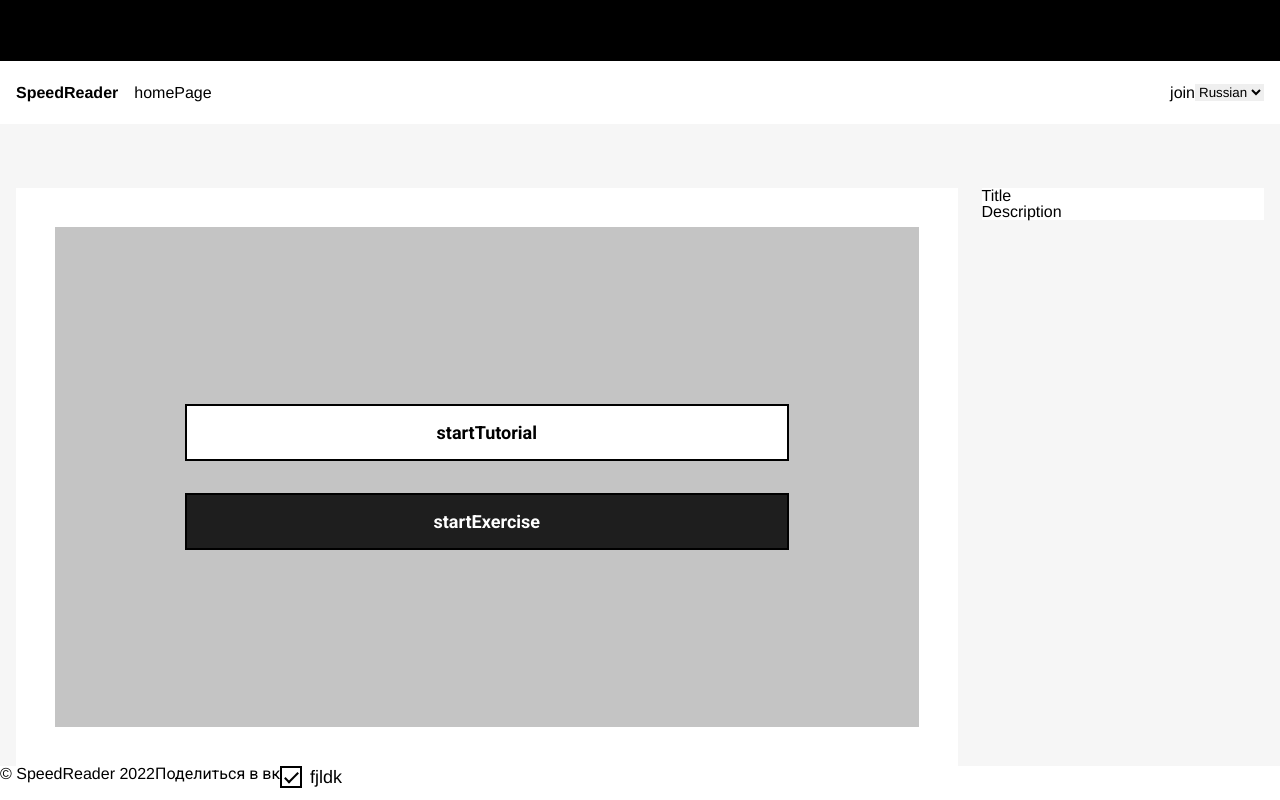
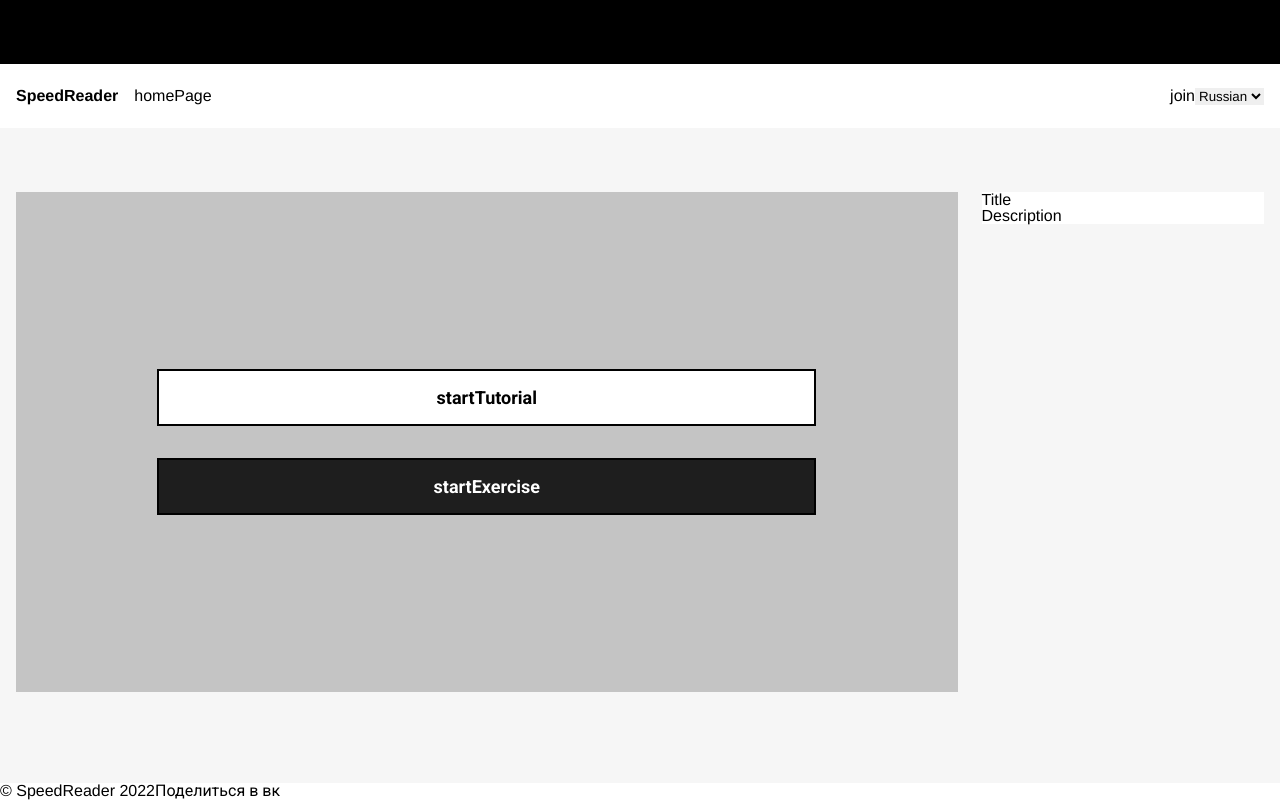
Before and after one commit to gasheva/Speed_Reader, a Vue app: page /exercises/shulte-table in a window 1280 px wide. Built offline with nearby package versions, Linux system fonts and the light colour scheme; a web font is replaced by a local one.

Commit message:
feat: can reorder MainSectionWrapper.vue

```diff
--- a/src/assets/scss/_custom.scss
+++ b/src/assets/scss/_custom.scss
@@ -108,7 +108,7 @@ a {
   margin-bottom: auto;
 }
 
-.section-tile{
+.section-right, .section-left{
   width: 30%;
   height: fit-content;
   background-color: white;
--- a/src/components/app/MainSectionWrapper.vue
+++ b/src/components/app/MainSectionWrapper.vue
@@ -1,18 +1,8 @@
 <template>
     <div class="section container">
-        <div v-if="isVisible('left')"
-             class="section-tile">
-            <slot name="left-tile"/>
-        </div>
-        <div v-if="isVisible('main')"
-             class="section-main">
-            <div class="main-section">
-                <slot/>
-            </div>
-        </div>
-        <div v-if="isVisible('right')"
-             class="section-tile">
-            <slot name="right-tile"/>
+        <div v-for="part in parts"
+             :class="['section-'+part]">
+            <slot :name="part+'-tile'"></slot>
         </div>
     </div>
 </template>
@@ -34,10 +24,4 @@ const props = defineProps({
         }
     }
 });
-
-
-const isVisible = (val: string) => {
-    return props.parts?.includes(val);
-};
-
 </script>
--- a/src/components/app/Navigation/BurgerButton.vue
+++ b/src/components/app/Navigation/BurgerButton.vue
@@ -21,7 +21,6 @@ export default {
         watch(isActive, () => {
             store.commit('setSidebarVisible', isActive);
         });
-        let {isScreenSmall} = useBreakpoint();
         return {
             toggleSidebar, isActive
         };
--- a/src/components/app/TheFooter.vue
+++ b/src/components/app/TheFooter.vue
@@ -4,7 +4,6 @@
             © SpeedReader 2022
         </div>
         <a class="link link--hover-underline footer__share" href="#">Поделиться в вк </a>
-        <input-checkbox label="fjldk"/>
     </footer>
 </template>
 
--- a/src/components/components/Exercises/ExerciseContainer.vue
+++ b/src/components/components/Exercises/ExerciseContainer.vue
@@ -1,5 +1,6 @@
 <template>
-    <main-section-wrapper :parts="['main', 'right']">
+    <main-section-wrapper :parts="parts">
+        <template #main-tile>
             <exercise-start
                     v-show="isStartPageVisible"
                     @startTutorial="startTutorialHandler"
@@ -14,7 +15,7 @@
                     @restart="restartHandler"
                     @goToExercises="goToExercisesHandler"
             />
-
+        </template>
         <template #right-tile>
             <p>Title</p>
             <p>Description</p>
@@ -34,8 +35,9 @@ import ExerciseEnd from '@/components/components/Exercises/ExerciseEnd.vue';
 import {computed, defineAsyncComponent, ref} from 'vue';
 import {useRouter} from 'vue-router';
 import MainSectionWrapper from '@/components/app/MainSectionWrapper.vue';
+import {useBreakpoint} from '@/composable/breakpoint';
 
-const ShulteTable = defineAsyncComponent(() => import('@/components/components/Exercises/ShulteTable/ShulteTable.vue'))
+const ShulteTable = defineAsyncComponent(() => import('@/components/components/Exercises/ShulteTable/ShulteTable.vue'));
 
 const router = useRouter();
 
@@ -43,8 +45,8 @@ const exercisesComponents = {ShulteTable};
 const currentComponent = router.currentRoute.value.name;
 
 
-const statuses = {start: 'start', exercise:'exercise', tutorial: 'tutorial', end: 'end'}
-const currentStatus = ref(statuses.start)
+const statuses = {start: 'start', exercise: 'exercise', tutorial: 'tutorial', end: 'end'};
+const currentStatus = ref(statuses.start);
 
 const finishExerciseHandler = () => {
     console.log('finishExerciseHandler');
@@ -64,13 +66,20 @@ const restartHandler = () => {
 };
 const goToExercisesHandler = () => {
     console.log('goToExercisesHandler');
-    router.push({name:'home'})
+    router.push({name: 'home'});
 };
 
-const isStartPageVisible = computed(()=>currentStatus.value===statuses.start);
-const isExercisePageVisible = computed(()=>currentStatus.value===statuses.exercise ||
-    currentStatus.value===statuses.tutorial);
-const isEndPageVisible = computed(()=>currentStatus.value===statuses.end);
+const isStartPageVisible = computed(() => currentStatus.value === statuses.start);
+const isExercisePageVisible = computed(() => currentStatus.value === statuses.exercise ||
+    currentStatus.value === statuses.tutorial);
+const isEndPageVisible = computed(() => currentStatus.value === statuses.end);
+
+let {isScreenSmall} = useBreakpoint();
+
+const parts = computed(() => {
+    if (isScreenSmall.value) return ['main'];
+    return ['main', 'right'];
+});
 </script>
 
 <style scoped>
--- a/src/views/HomeView.vue
+++ b/src/views/HomeView.vue
@@ -1,13 +1,15 @@
 <template>
     <div class="home">
         <main-section-wrapper v-show="!isExerciseSelected">
-            <exercise-program
-                    :tasks="tasks"
-                    @select="selectCardHandler"
-            />
+            <template #main-tile>
+                <exercise-program
+                        :tasks="tasks"
+                        @select="selectCardHandler"
+                />
+            </template>
         </main-section-wrapper>
 
-        <exercise-container v-if="isExerciseSelected" />
+        <exercise-container v-if="isExerciseSelected"/>
     </div>
 </template>
 
@@ -28,7 +30,7 @@ import ExerciseContainer from '@/components/components/Exercises/ExerciseContain
 const router = useRouter();
 
 let tasks = ref<Object[]>([]);
-onBeforeMount(async()=>{
+onBeforeMount(async () => {
     tasks.value = [
         {
             uid: Math.random().toString(),
@@ -69,16 +71,16 @@ onBeforeMount(async()=>{
     ];
 });
 
-const currentPageName = computed(()=>
+const currentPageName = computed(() =>
     router.currentRoute.value.name
 );
 
-const isExerciseSelected = computed(()=>
-    currentPageName.value !=='home'
+const isExerciseSelected = computed(() =>
+    currentPageName.value !== 'home'
 );
 
 const selectCardHandler = (taskName: string) => {
-    router.push({name:taskName});
+    router.push({name: taskName});
 };
 
 </script>
```
Also changed, not shown: src/components/components/Account/AccountMain.vue (+9 -8 lines). Lines whose indentation alone changed are shown as unchanged.
